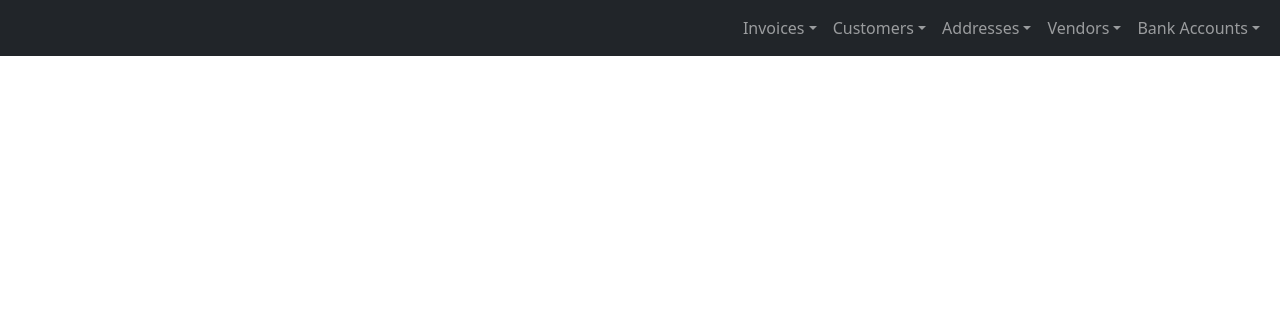
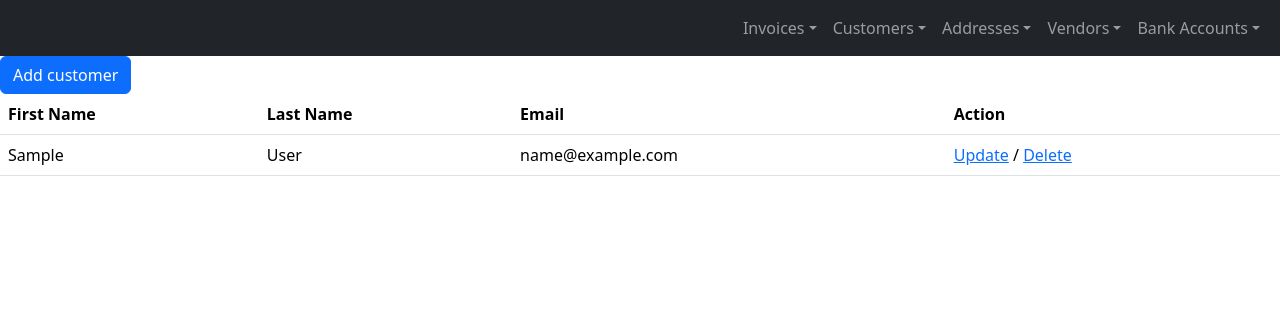
Before and after one commit to Segelzwerg/Rechnung, a Django app: page /customers/ in a window 1280 px wide. Shown: the top 316 px of the page. Run offline with Django 5.2, Linux system fonts and the light colour scheme; tables that the repository leaves empty hold one stand-in row (values such as "Sample post"); parts of the project's set-up code (start-up, migrations or seed data) failed here and were passed over; some libraries are stand-ins or nearby versions.

Commit message:
implement customer list

```diff
--- a/invoice/templates/invoice/customer_list.html
+++ b/invoice/templates/invoice/customer_list.html
@@ -2,5 +2,26 @@
 {% load django_bootstrap5 %}
 
 {% block content %}
-
+    {% bootstrap_button button_type="link" href="/customer/add" content="Add customer" %}
+    <table class="table">
+        <thead>
+        <tr>
+            <th scope="col">First Name</th>
+            <th scope="col">Last Name</th>
+            <th scope="col">Email</th>
+            <th scope="col">Action</th>
+        </tr>
+        </thead>
+        <tbody>
+        {% for customer in customer_list %}
+            <tr>
+                <td>{{ customer.first_name }}</td>
+                <td>{{ customer.last_name }}</td>
+                <td>{{ customer.email }}</td>
+                <td><a href="/customer/{{ customer.id }}/">Update</a> / <a href="/customer/
+{{ customer.id }}/delete/">Delete</a></td>
+            </tr>
+        {% endfor %}
+        </tbody>
+    </table>
 {% endblock content %}
```
